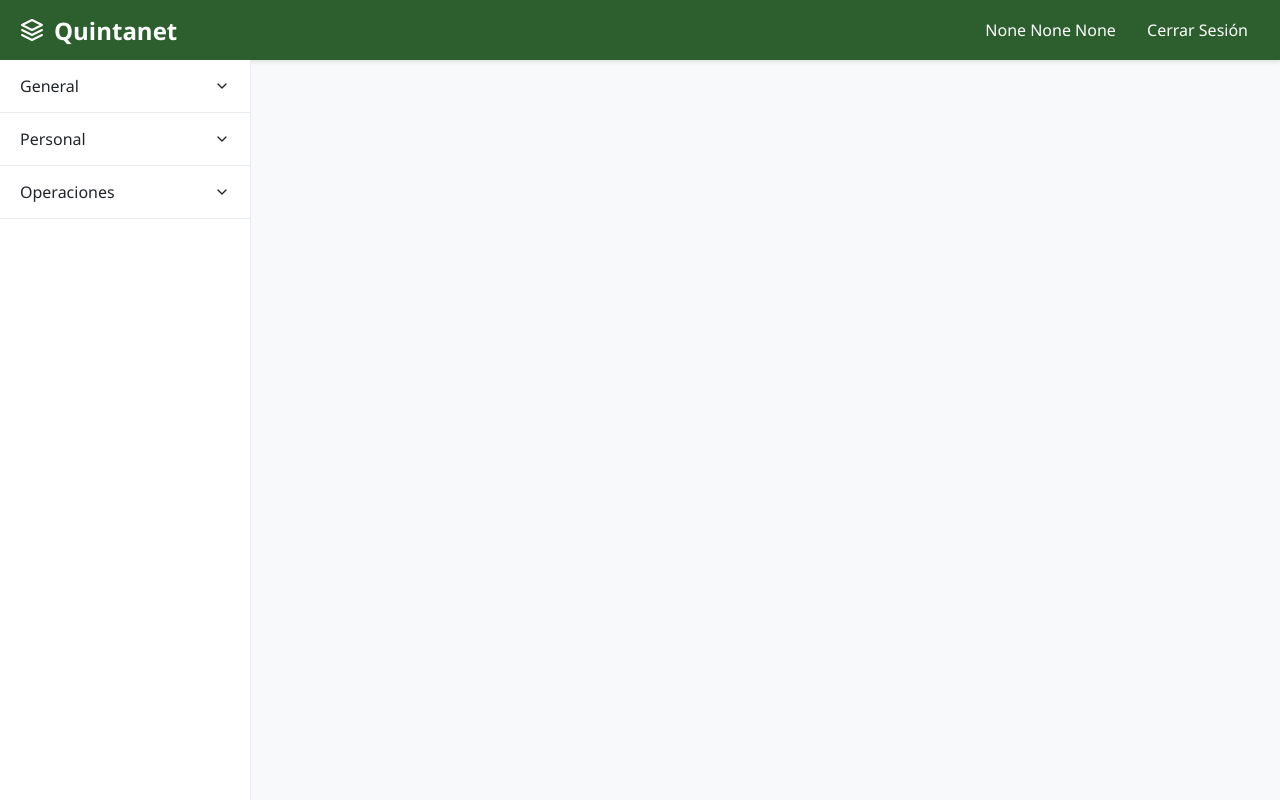
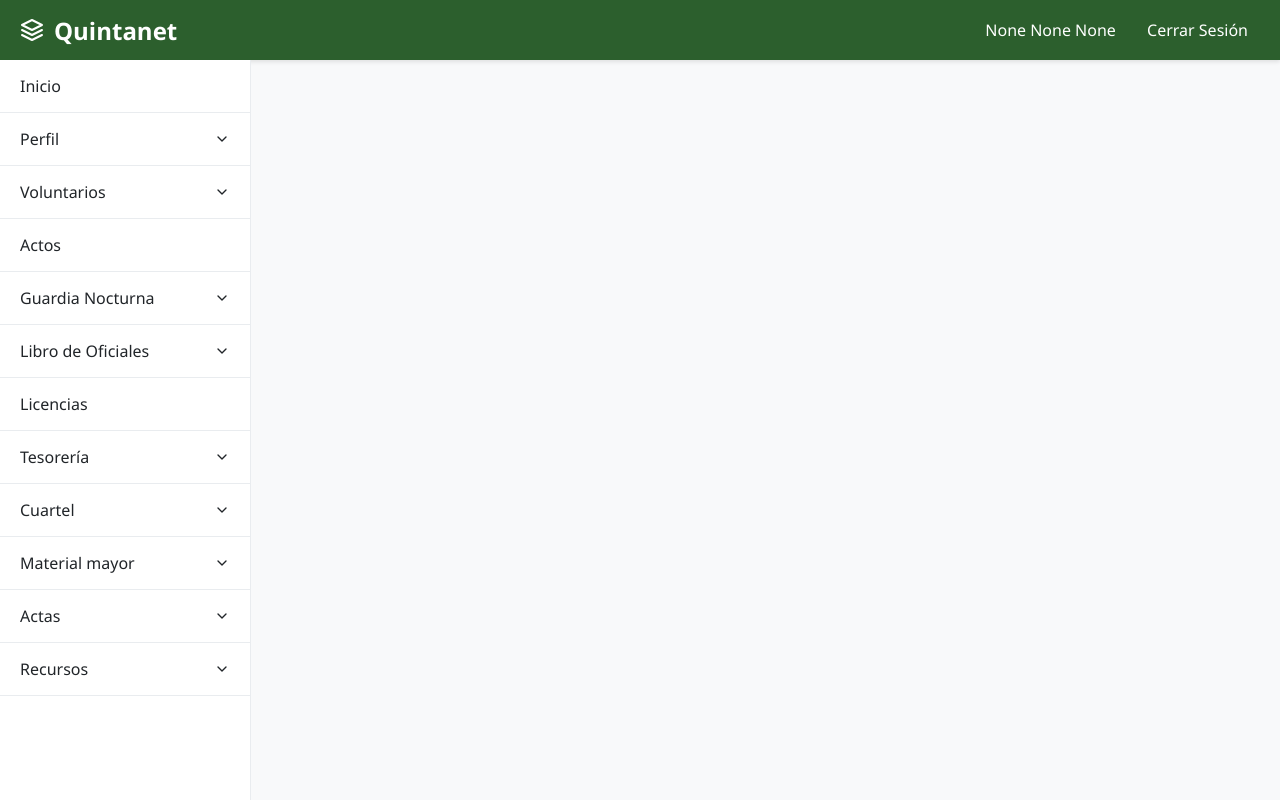
Before and after one commit to josemfb/artilleria, a Flask app: page / in a window 1280 px wide. Run offline with Flask 3, Linux system fonts and the light colour scheme; the visitor is signed in with stand-in values (Sample User, id 1).

Commit message:
Updated main menu

```diff
--- a/app/static/style.css
+++ b/app/static/style.css
@@ -69,7 +69,7 @@
     border-bottom: 1px solid var(--border-color);
 }
 
-.accordion-header {
+.accordion-header, .sidebar-link {
     width: 100%;
     background: none;
     border: none;
@@ -83,9 +83,11 @@
     align-items: center;
     font-family: inherit;
     transition: background-color 0.2s;
+    text-decoration: none;
+    box-sizing: border-box;
 }
 
-.accordion-header:hover {
+.accordion-header:hover, .sidebar-link:hover {
     background-color: var(--off-white);
     color: var(--primary-green);
 }
--- a/app/templates/base.html
+++ b/app/templates/base.html
@@ -29,33 +29,121 @@
         {% if current_user.is_authenticated %}
         <aside class="sidebar">
             <div class="accordion-item">
+                <a href="{{ url_for('main.index') }}" class="sidebar-link">
+                    <span>Inicio</span>
+                </a>
+            </div>
+            <div class="accordion-item">
                 <button class="accordion-header">
-                    <span>General</span>
+                    <span>Perfil</span>
                     <svg class="accordion-icon" width="16" height="16" viewBox="0 0 24 24" fill="none" stroke="currentColor" stroke-width="2" stroke-linecap="round" stroke-linejoin="round"><polyline points="6 9 12 15 18 9"></polyline></svg>
                 </button>
                 <div class="accordion-content">
-                    <a href="{{ url_for('main.index') }}">Inicio</a>
+                    <a href="#">Datos personales</a>
+                    <a href="#">Hoja de servicio</a>
+                    <a href="#">Premios</a>
+                    <a href="#">Guardia nocturna</a>
+                    <a href="#">Licencias</a>
                 </div>
             </div>
             <div class="accordion-item">
                 <button class="accordion-header">
-                    <span>Personal</span>
+                    <span>Voluntarios</span>
                     <svg class="accordion-icon" width="16" height="16" viewBox="0 0 24 24" fill="none" stroke="currentColor" stroke-width="2" stroke-linecap="round" stroke-linejoin="round"><polyline points="6 9 12 15 18 9"></polyline></svg>
                 </button>
                 <div class="accordion-content">
-                    <a href="{{ url_for('main.add_user') }}">Voluntarios</a>
-                    <a href="#">Asistencia</a>
+                    <a href="#">Ver voluntarios</a>
+                    <a href="#">Listas</a>
+                    <a href="#">Oficiales</a>
+                    <a href="#">Registros históricos</a>
+                </div>
+            </div>
+            <div class="accordion-item">
+                <a href="#" class="sidebar-link">
+                    <span>Actos</span>
+                </a>
+            </div>
+            <div class="accordion-item">
+                <button class="accordion-header">
+                    <span>Guardia Nocturna</span>
+                    <svg class="accordion-icon" width="16" height="16" viewBox="0 0 24 24" fill="none" stroke="currentColor" stroke-width="2" stroke-linecap="round" stroke-linejoin="round"><polyline points="6 9 12 15 18 9"></polyline></svg>
+                </button>
+                <div class="accordion-content">
+                    <a href="#">Integrantes</a>
+                    <a href="#">Permisos</a>
+                    <a href="#">Jefe de Guardia</a>
+                    <a href="#">Libro de Guardia Nocturna</a>
                 </div>
             </div>
             <div class="accordion-item">
                 <button class="accordion-header">
-                    <span>Operaciones</span>
+                    <span>Libro de Oficiales</span>
                     <svg class="accordion-icon" width="16" height="16" viewBox="0 0 24 24" fill="none" stroke="currentColor" stroke-width="2" stroke-linecap="round" stroke-linejoin="round"><polyline points="6 9 12 15 18 9"></polyline></svg>
                 </button>
                 <div class="accordion-content">
-                    <a href="#">Inventario</a>
-                    <a href="#">Guardia</a>
-                    <a href="#">Estadísticas</a>
+                    <a href="#">Agregar anotación</a>
+                    <a href="#">Ver Libro</a>
+                </div>
+            </div>
+            <div class="accordion-item">
+                <a href="#" class="sidebar-link">
+                    <span>Licencias</span>
+                </a>
+            </div>
+            <div class="accordion-item">
+                <button class="accordion-header">
+                    <span>Tesorería</span>
+                    <svg class="accordion-icon" width="16" height="16" viewBox="0 0 24 24" fill="none" stroke="currentColor" stroke-width="2" stroke-linecap="round" stroke-linejoin="round"><polyline points="6 9 12 15 18 9"></polyline></svg>
+                </button>
+                <div class="accordion-content">
+                    <a href="#">Ver cuotas</a>
+                    <a href="#">Registrar pagos</a>
+                    <a href="#">Morosos</a>
+                    <a href="#">Condonaciones</a>
+                    <a href="#">Valor cuota</a>
+                    <a href="#">Cuota extraordinaria</a>
+                </div>
+            </div>
+            <div class="accordion-item">
+                <button class="accordion-header">
+                    <span>Cuartel</span>
+                    <svg class="accordion-icon" width="16" height="16" viewBox="0 0 24 24" fill="none" stroke="currentColor" stroke-width="2" stroke-linecap="round" stroke-linejoin="round"><polyline points="6 9 12 15 18 9"></polyline></svg>
+                </button>
+                <div class="accordion-content">
+                    <a href="#">Reportar problema</a>
+                    <a href="#">Revisar reportes</a>
+                </div>
+            </div>
+            <div class="accordion-item">
+                <button class="accordion-header">
+                    <span>Material mayor</span>
+                    <svg class="accordion-icon" width="16" height="16" viewBox="0 0 24 24" fill="none" stroke="currentColor" stroke-width="2" stroke-linecap="round" stroke-linejoin="round"><polyline points="6 9 12 15 18 9"></polyline></svg>
+                </button>
+                <div class="accordion-content">
+                    <a href="#">Reportar problema</a>
+                    <a href="#">Revisar reportes</a>
+                </div>
+            </div>
+            <div class="accordion-item">
+                <button class="accordion-header">
+                    <span>Actas</span>
+                    <svg class="accordion-icon" width="16" height="16" viewBox="0 0 24 24" fill="none" stroke="currentColor" stroke-width="2" stroke-linecap="round" stroke-linejoin="round"><polyline points="6 9 12 15 18 9"></polyline></svg>
+                </button>
+                <div class="accordion-content">
+                    <a href="#">Sesiones</a>
+                    <a href="#">Memorias</a>
+                    <a href="#">Juntas de Oficiales</a>
+                    <a href="#">Consejos de Disciplina</a>
+                </div>
+            </div>
+            <div class="accordion-item">
+                <button class="accordion-header">
+                    <span>Recursos</span>
+                    <svg class="accordion-icon" width="16" height="16" viewBox="0 0 24 24" fill="none" stroke="currentColor" stroke-width="2" stroke-linecap="round" stroke-linejoin="round"><polyline points="6 9 12 15 18 9"></polyline></svg>
+                </button>
+                <div class="accordion-content">
+                    <a href="#">Documentos</a>
+                    <a href="#">Galería</a>
                 </div>
             </div>
         </aside>
```
